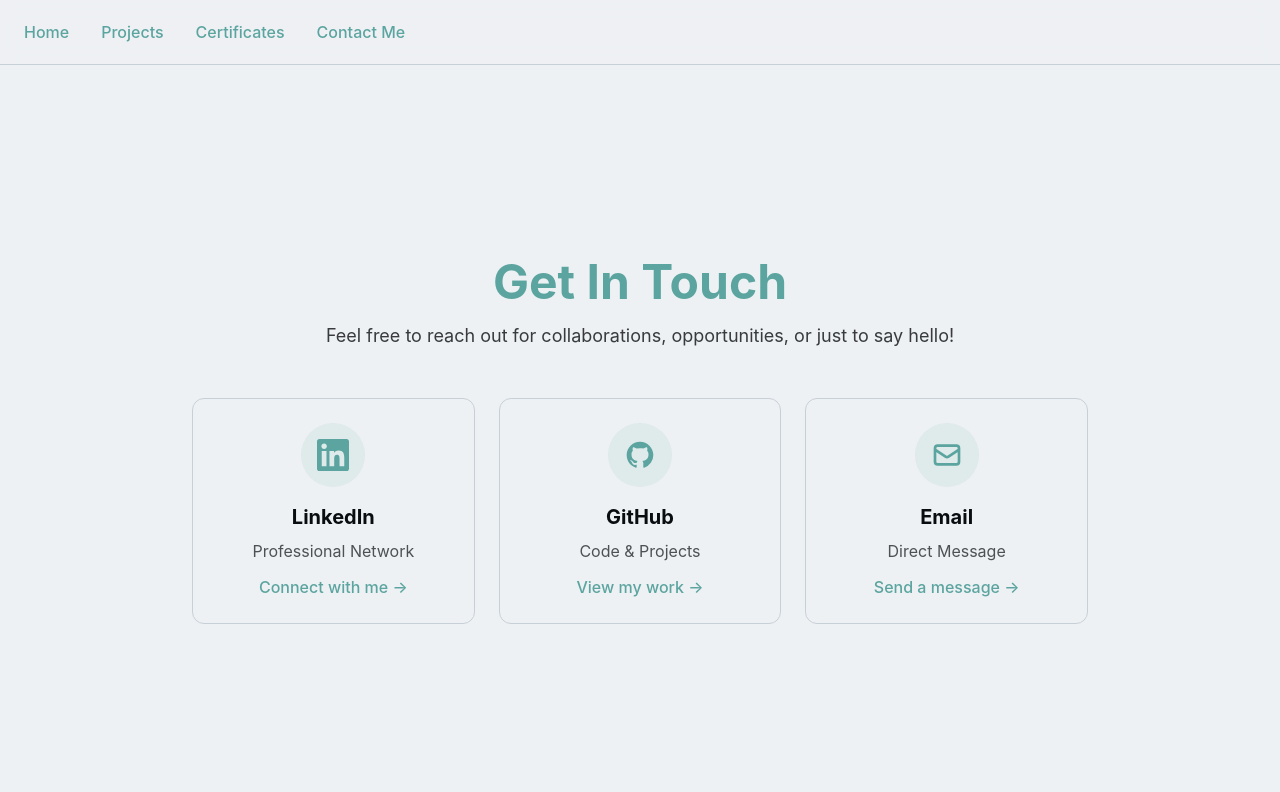
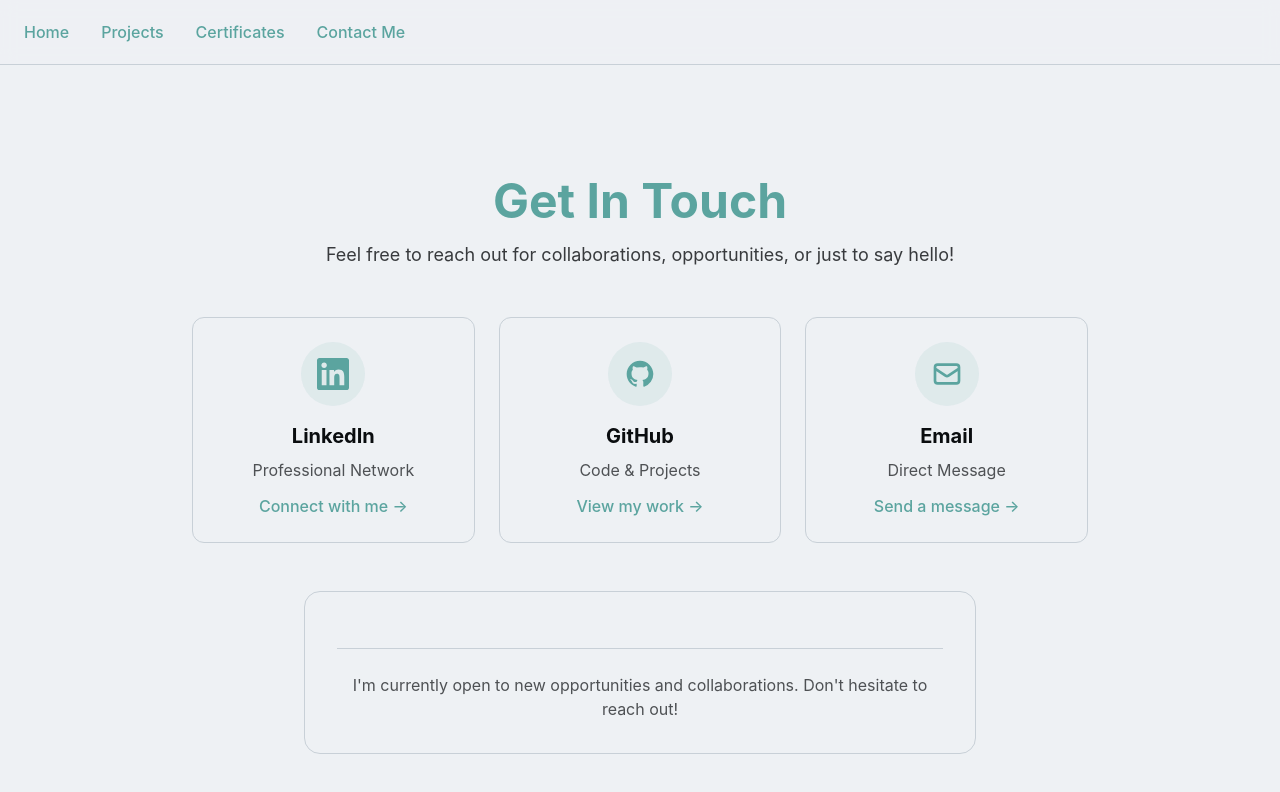
Before and after one commit to Raidiniom/portfolio, a Next.js app: page /contact in a window 1280 px wide. Shown: the top 792 px of the page. Built offline with nearby package versions, Linux system fonts and the light colour scheme.

Commit message:
removed response time

```diff
--- a/app/contact/page.tsx
+++ b/app/contact/page.tsx
@@ -76,8 +76,8 @@ export default function Contact() {
                 </div>
 
                 {/* Additional Info Section */}
-                {/* <div className="bg-noel-silver border border-border rounded-2xl p-8 max-w-2xl mx-auto">
-                    <h2 className="text-2xl font-bold text-foreground mb-6 text-center">Response Time</h2>
+                <div className="bg-noel-silver border border-border rounded-2xl p-8 max-w-2xl mx-auto">
+                    {/* <h2 className="text-2xl font-bold text-foreground mb-6 text-center">Response Time</h2>
                     <div className="grid grid-cols-1 md:grid-cols-2 gap-6">
                         <div className="text-center">
                             <div className="text-3xl font-bold text-noel-teal mb-2">24h</div>
@@ -87,13 +87,13 @@ export default function Contact() {
                             <div className="text-3xl font-bold text-noel-teal mb-2">2-3 days</div>
                             <div className="text-foreground/80">LinkedIn Messages</div>
                         </div>
-                    </div>
+                    </div> */}
                     <div className="mt-6 pt-6 border-t border-border text-center">
                         <p className="text-foreground/70">
                             I'm currently open to new opportunities and collaborations. Don't hesitate to reach out!
                         </p>
                     </div>
-                </div> */}
+                </div>
             </div>
         </div>
     )
```
